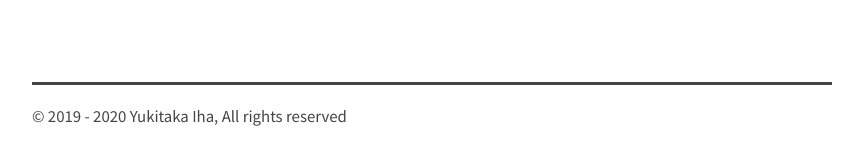
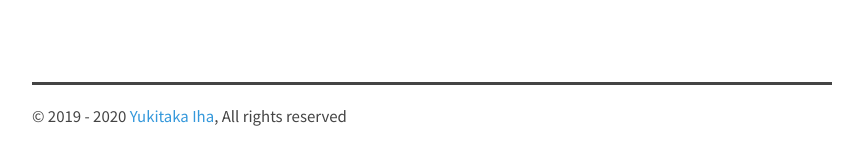
Before and after one commit to iavivai/iavivai.com, a Jekyll site: the page built from index.html, in a window 1280 px wide. Shown: the part 594-759 px from the top of the page, without its empty margins (208-1071 px from the left). Built offline with Jekyll 4.4.1, drawn with Linux system fonts in a browser that asks for light colours; part of the change alters nothing that is shown.

```diff
--- a/_includes/footer.html
+++ b/_includes/footer.html
@@ -1,5 +1,5 @@
 <footer class="footer">
   <small class="copyright">
-    © 2019 - {{ "now" | date: "%Y" }} Yukitaka Iha, All rights reserved
+    © 2019 - {{ "now" | date: "%Y" }} <a href="https://twitter.com/yukitakaiha" target="_blank" rel="noreferrer">Yukitaka Iha</a>, All rights reserved
   </small>
 </footer>
```
